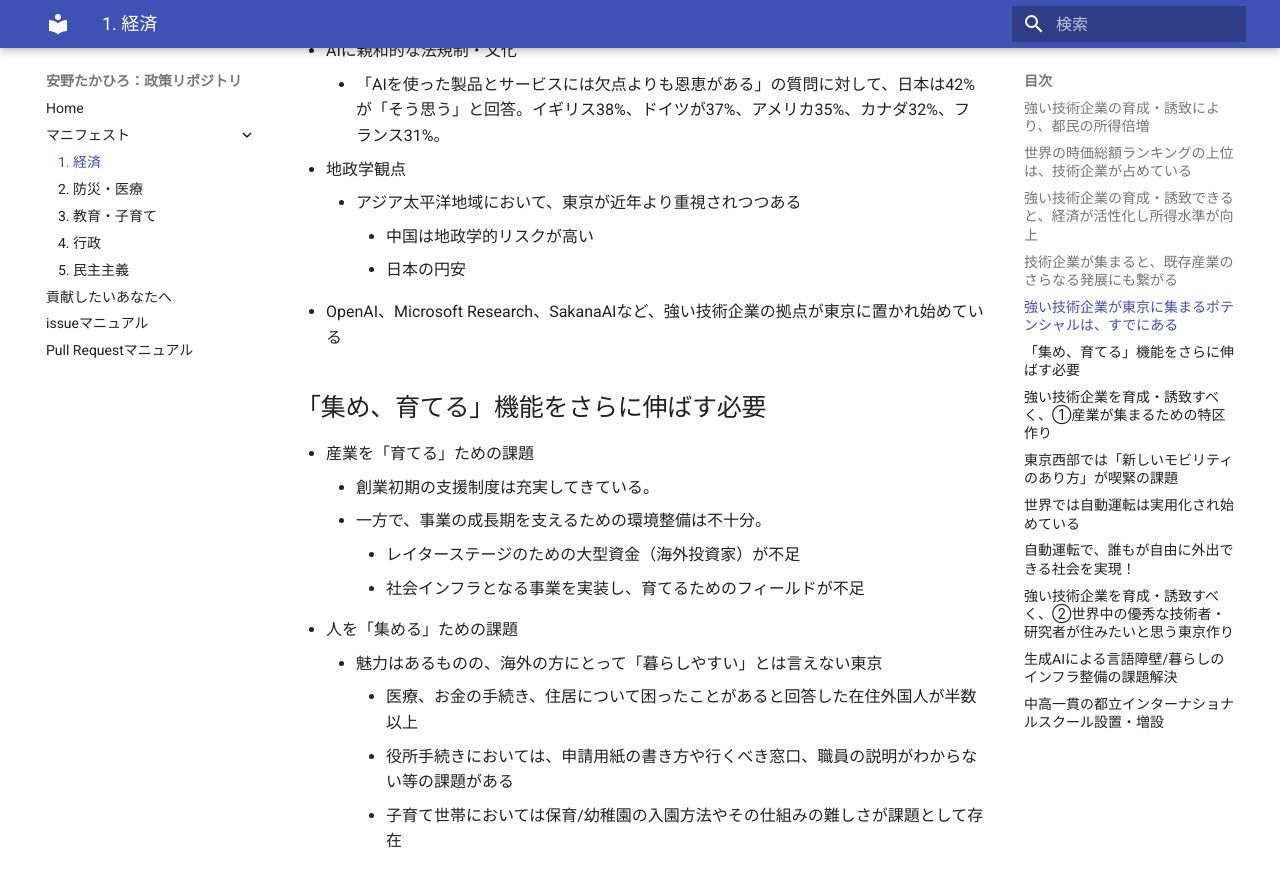
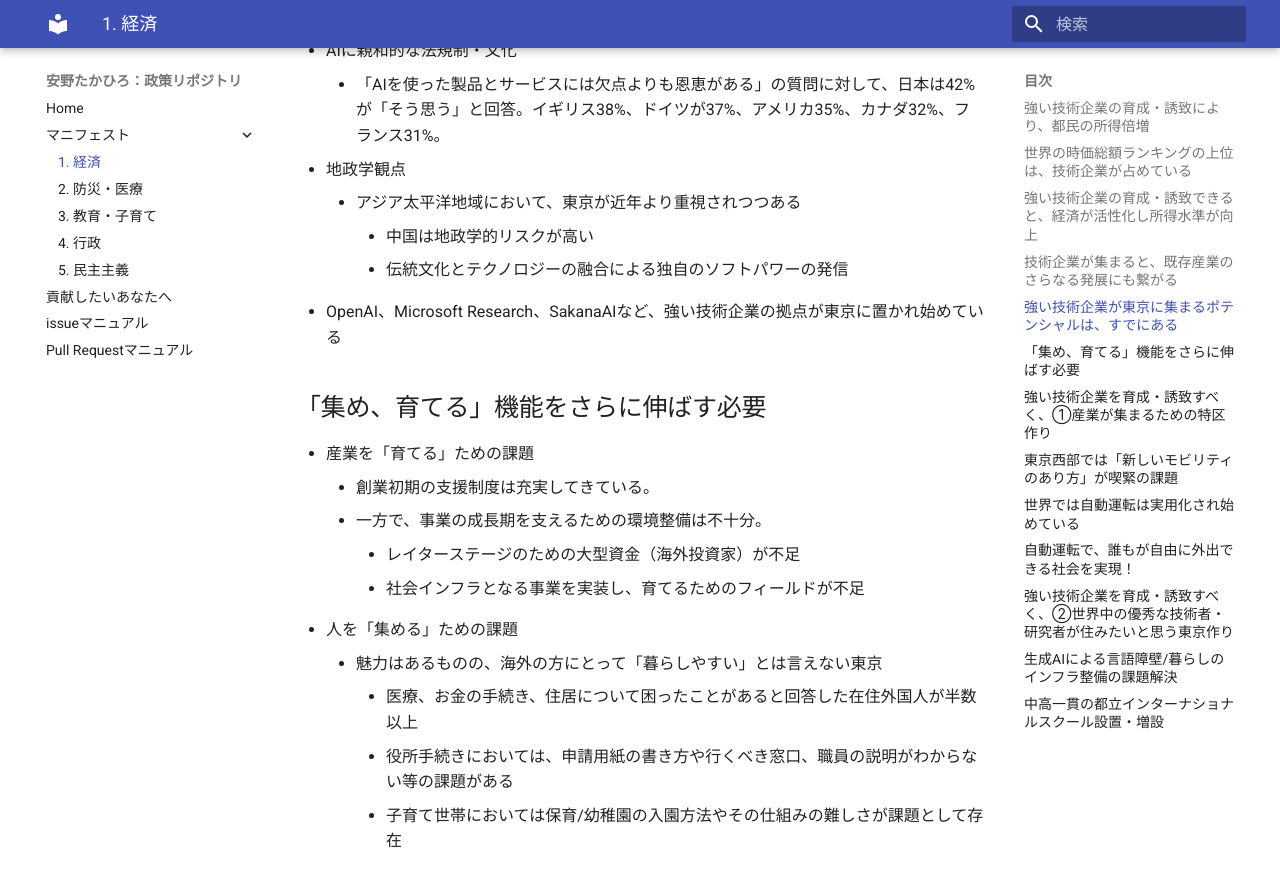
Before and after one commit to takahiroanno2024/election2024, an MkDocs documentation site: the page built from docs/manifest/economy.md, in a window 1280 px wide and 900 px high, scrolled down 2864 px. Shown: the top 887 px of the window. Built offline with MkDocs 1.6.1 and Material for MkDocs 9.7.7, drawn with Linux system fonts in a browser that asks for light colours.

Commit message:
Update economy.md
地政学的観点の議論で、”日本の円安”というのは意味不明である。例えば東京の伝統的文化、香港に代わる金融ハブや国際的な人材育成都市としての可能性などに言及すべきである。

```diff
--- a/docs/manifest/economy.md
+++ b/docs/manifest/economy.md
@@ -66,7 +66,7 @@
 - 地政学観点
     - アジア太平洋地域において、東京が近年より重視されつつある
         - 中国は地政学的リスクが高い
-        - 日本の円安
+        - 伝統文化とテクノロジーの融合による独自のソフトパワーの発信
 - OpenAI、Microsoft Research、SakanaAIなど、強い技術企業の拠点が東京に置かれ始めている
 
 ## 「集め、育てる」機能をさらに伸ばす必要
```
